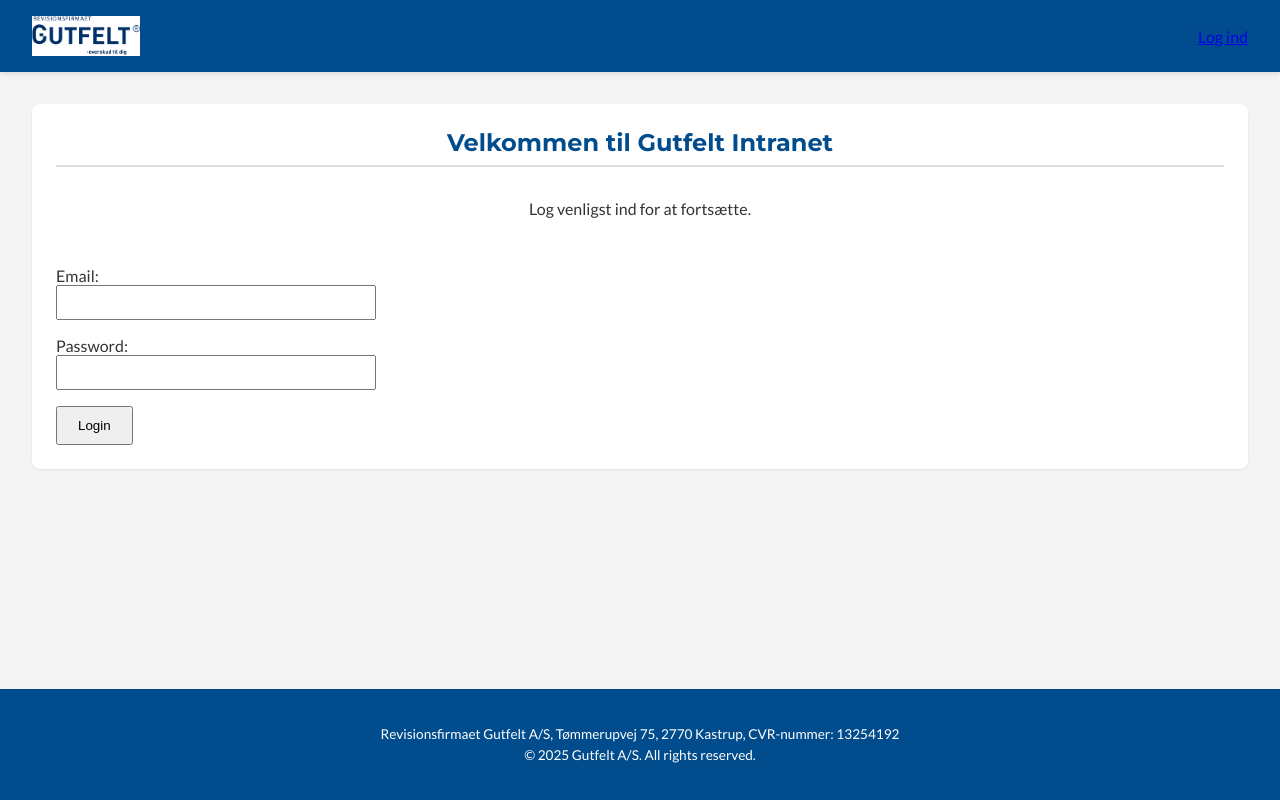
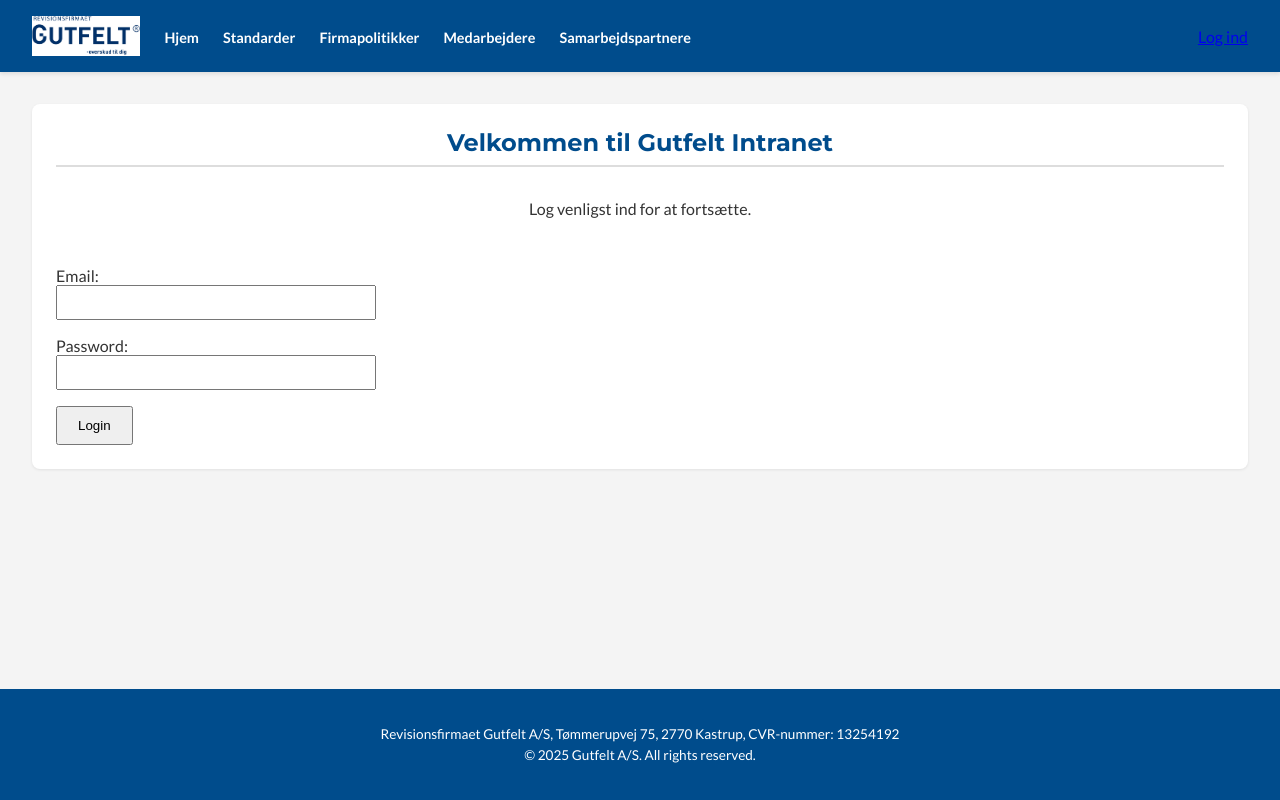
Before and after one commit to Parpar/gutfelt-frontend, a React (Create React App) app: page /login in a window 1280 px wide. Built offline with nearby package versions, Linux system fonts and the light colour scheme.

Commit message:
Update Header.js

```diff
--- a/src/components/Header.js
+++ b/src/components/Header.js
@@ -1,14 +1,19 @@
-import React, { useContext } from 'react';
+import React, { useState, useContext } from 'react';
 import { Link, useNavigate } from 'react-router-dom';
 import { UserContext } from '../UserContext';
 
 function Header() {
   const { currentUser, logout } = useContext(UserContext);
   const navigate = useNavigate();
+  const [isMenuOpen, setIsMenuOpen] = useState(false);
 
   const handleLogout = () => {
     logout();
     navigate('/login');
+  };
+
+  const closeMenu = () => {
+    setIsMenuOpen(false);
   };
 
   return (
@@ -19,20 +24,18 @@
         </Link>
       </div>
 
-      {currentUser && (
-        <nav className="header-nav">
-          <Link to="/">Hjem</Link>
-          <Link to="/standarder">Standarder</Link>
-          <Link to="/firmapolitikker">Firmapolitikker</Link>
-          <Link to="/medarbejdere">Medarbejdere</Link>
-          <Link to="/samarbejdspartnere">Samarbejdspartnere</Link>
-        </nav>
-      )}
+      <nav className={`header-nav ${isMenuOpen ? 'is-open' : ''}`}>
+        <Link to="/" onClick={closeMenu}>Hjem</Link>
+        <Link to="/standarder" onClick={closeMenu}>Standarder</Link>
+        <Link to="/firmapolitikker" onClick={closeMenu}>Firmapolitikker</Link>
+        <Link to="/medarbejdere" onClick={closeMenu}>Medarbejdere</Link>
+        <Link to="/samarbejdspartnere" onClick={closeMenu}>Samarbejdspartnere</Link>
+      </nav>
 
       <div className="user-info">
         {currentUser ? (
           <>
-            <span style={{ marginRight: '1rem' }}>
+            <span className="user-info-desktop" style={{ marginRight: '1rem' }}>
               {currentUser.name} ({currentUser.role})
             </span>
             <button onClick={handleLogout} style={{cursor: 'pointer'}}>Log ud</button>
@@ -41,6 +44,12 @@
           <Link to="/login">Log ind</Link>
         )}
       </div>
+
+      {currentUser && (
+        <button className="hamburger-menu" onClick={() => setIsMenuOpen(!isMenuOpen)}>
+          <i className={isMenuOpen ? 'fas fa-times' : 'fas fa-bars'}></i>
+        </button>
+      )}
     </header>
   );
 }
```
